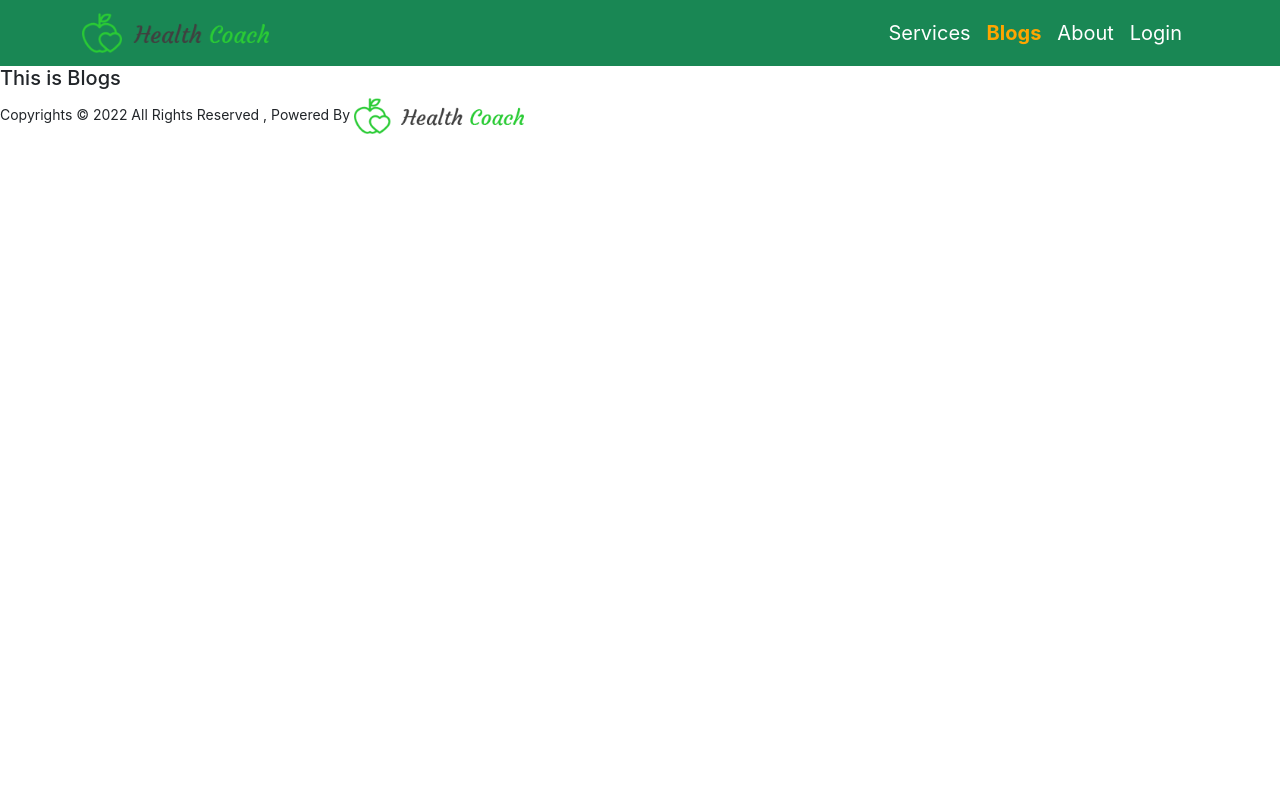
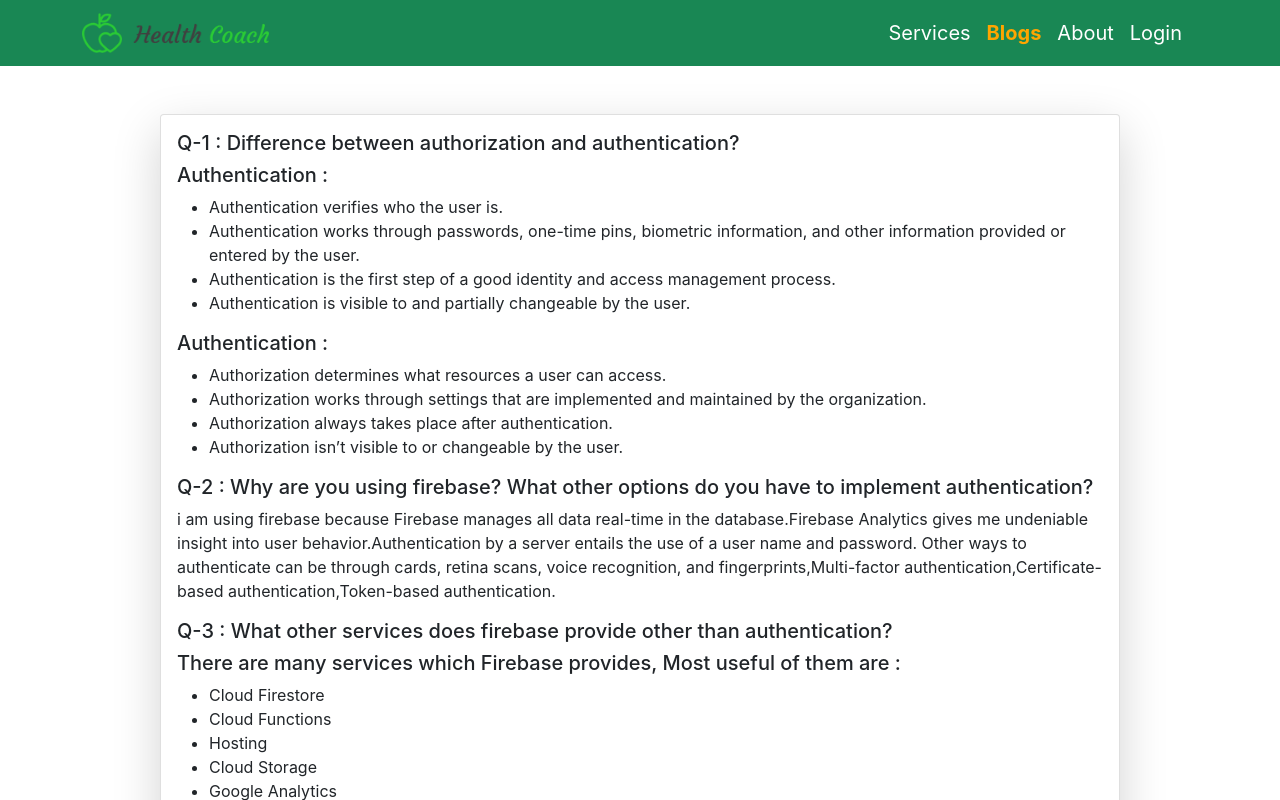
Before and after one commit to Zohorl/assignment-10-health-coach, a React (Create React App) app: page /blogs in a window 1280 px wide. Shown: the top 800 px of the page. Built offline with nearby package versions, Linux system fonts and the light colour scheme; no server answers.

Commit message:
question answer added

```diff
--- a/src/pages/Blogs/Blogs.js
+++ b/src/pages/Blogs/Blogs.js
@@ -1,10 +1,47 @@
 import React from 'react';
+import { Card } from 'react-bootstrap';
 
 const Blogs = () => {
     return (
-        <div>
-            <h5>This is Blogs</h5>
-        </div>
+        <Card className="shadow-lg w-75 mx-auto my-5">
+            <Card.Body>
+                <Card.Title>Q-1 : Difference between authorization and authentication?</Card.Title>
+                <Card.Text>
+                    <h5>Authentication : </h5>
+                    <ul>
+                        <li>Authentication verifies who the user is.</li>
+                        <li>Authentication works through passwords, one-time pins, biometric information, and other information provided or entered by the user.</li>
+                        <li>Authentication is the first step of a good identity and access management process.
+                            <li>Authentication is visible to and partially changeable by the user.</li>
+                        </li>
+                    </ul>
+                    <h5>Authentication : </h5>
+                    <ul>
+                        <li>Authorization determines what resources a user can access.</li>
+                        <li>Authorization works through settings that are implemented and maintained by the organization.</li>
+                        <li>Authorization always takes place after authentication.</li>
+                        <li>Authorization isn’t visible to or changeable by the user.</li>
+                    </ul>
+                </Card.Text>
+                <Card.Title>Q-2 : Why are you using firebase? What other options do you have to implement authentication?</Card.Title>
+                <Card.Text>
+                    i am using firebase because Firebase manages all data real-time in the database.Firebase Analytics gives me undeniable insight into user behavior.Authentication by a server entails the use of a user name and password. Other ways to authenticate can be through cards, retina scans, voice recognition, and fingerprints,Multi-factor authentication,Certificate-based authentication,Token-based authentication.
+                </Card.Text>
+                <Card.Title>Q-3 : What other services does firebase provide other than authentication?</Card.Title>
+                <Card.Text>
+                    <h5>There are many services which Firebase provides, Most useful of them are : </h5>
+                    <ul>
+                        <li>Cloud Firestore</li>
+                        <li>Cloud Functions</li>
+                        <li>Hosting</li>
+                        <li>Cloud Storage</li>
+                        <li>Google Analytics</li>
+                        <li>Predictions</li>
+                        <span>and many more</span>
+                    </ul>
+                </Card.Text>
+            </Card.Body>
+        </Card>
     );
 };
 
--- a/src/pages/Shared/Footer/Footer.js
+++ b/src/pages/Shared/Footer/Footer.js
@@ -1,13 +1,13 @@
 import React from 'react';
-import logo from '../../../Images/logo1.png';
+import logo from '../../../Images/footer-logo.png';
 import './Footer.css';
 
 const Footer = () => {
     const today = new Date();
     const year = today.getFullYear()
     return (
-        <div>
-            <p><small>Copyrights &copy; {year} All Rights Reserved , Powered By <span><img id='footer-logo' src={logo} alt="" /></span> </small></p>
+        <div className='bg-dark mt-5 py-5 px-2'>
+            <p><small className='text-white'>Copyrights &copy; {year} All Rights Reserved , Powered By  </small><span><img id='footer-logo' src={logo} alt="" /></span></p>
         </div>
     );
 };
--- a/src/pages/Shared/Header/Header.js
+++ b/src/pages/Shared/Header/Header.js
@@ -25,17 +25,13 @@ const Header = () => {
                 <Navbar.Collapse id="responsive-navbar-nav">
                     <Nav className="ms-auto">
                         <CustomLink className="me-3 fs-5" to="/services">Services</CustomLink>
-                        {/* <Nav.Link href='home#services'>Services</Nav.Link> */}
-                        {/* <Nav.Link as={Link} to="/blogs">Blogs</Nav.Link> */}
                         <CustomLink className="me-3 fs-5" to="/blogs">Blogs</CustomLink>
                         <CustomLink className="me-3 fs-5" to="/about">About</CustomLink>
-
                         {
                             user ?
                                 <button className='btn btn-link text-white text-decoration-none' onClick={handleSignOut}>Sign out</button>
                                 :
                                 <CustomLink className="me-3 fs-5" to="/login">Login</CustomLink>
-                            // <Nav.Link as={Link} to="/login">Login</Nav.Link>
                         }
                     </Nav>
 
```
Also changed, not shown: src/Images/footer-logo.png (added).
